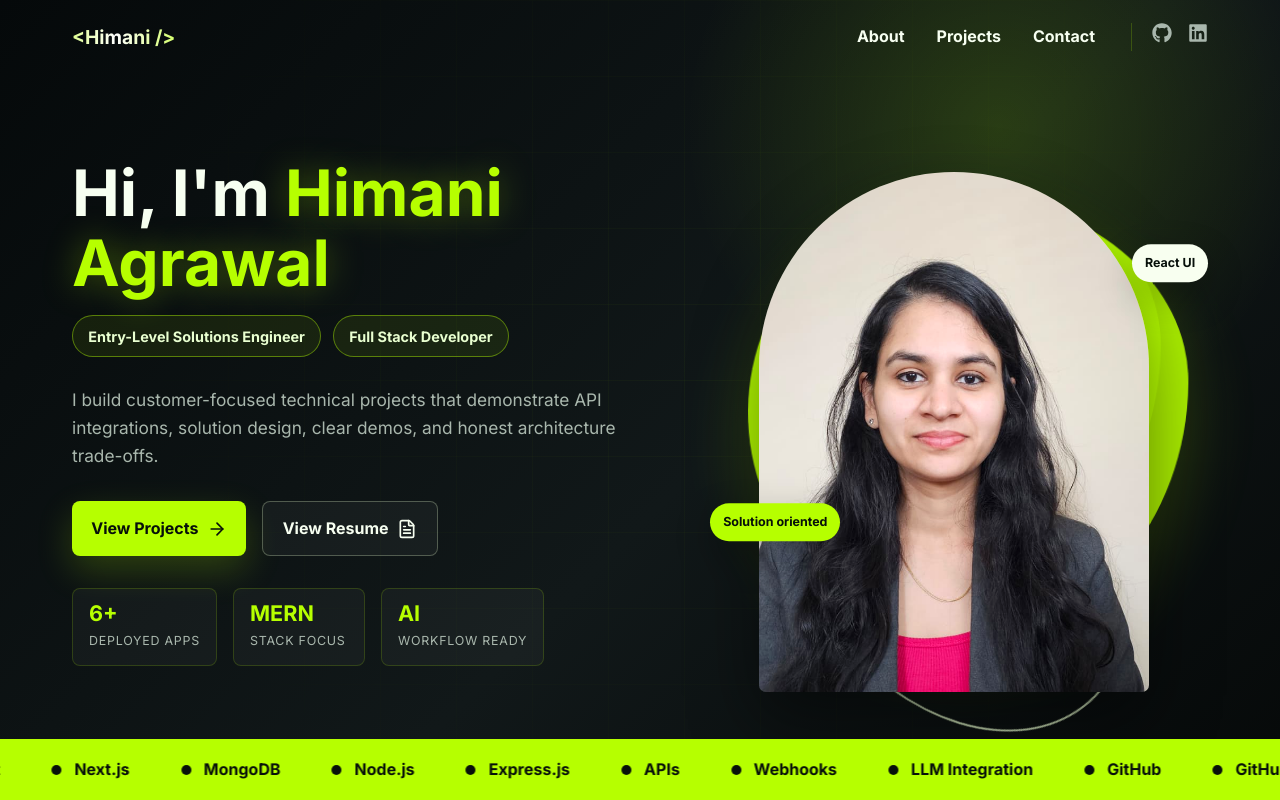
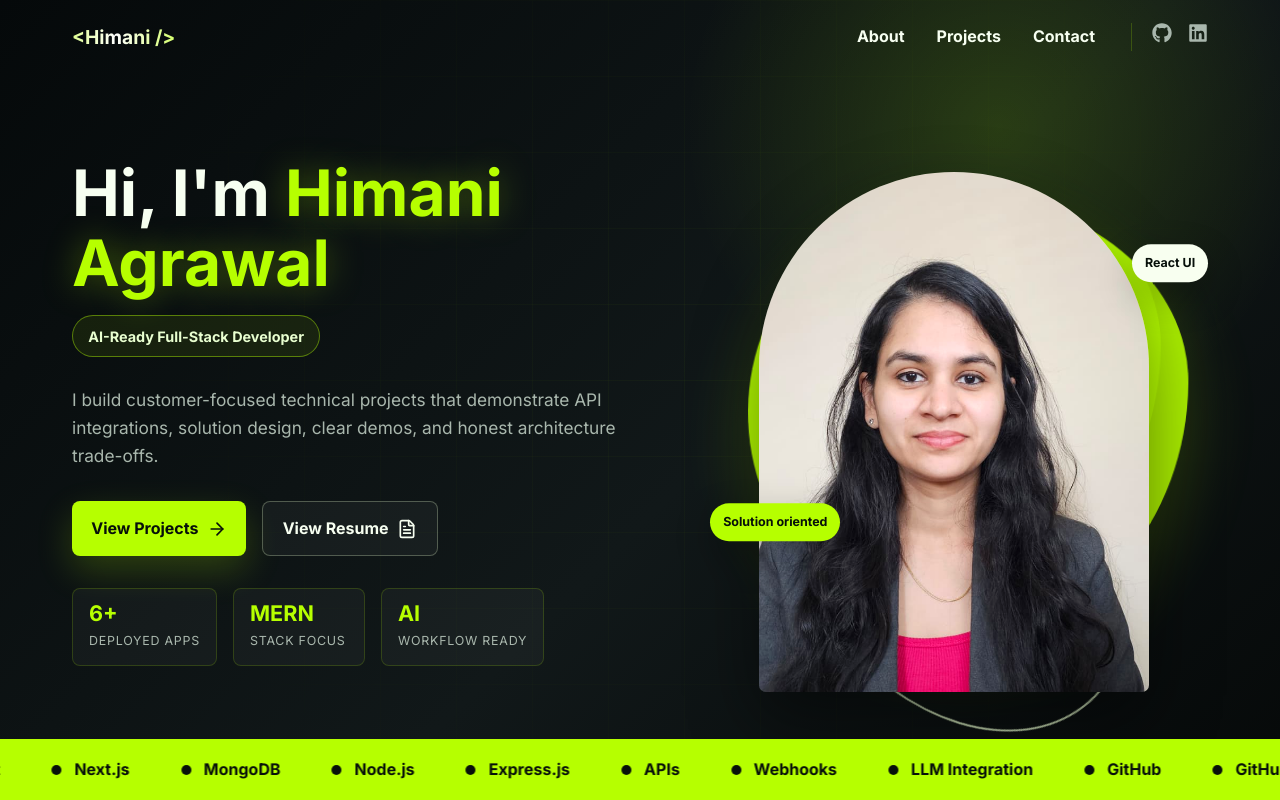
Before and after one commit to him-agni/portfolio, a React (Vite) app: page /projects/1 in a window 1280 px wide. Shown: the top 800 px of the page. Built offline with nearby package versions, Linux system fonts and the light colour scheme.

Commit message:
Reposition portfolio for AI-ready full-stack roles

```diff
--- a/index.html
+++ b/index.html
@@ -4,22 +4,22 @@
     <meta charset="UTF-8" />
     <link rel="icon" type="image/svg+xml" href="/favicon.svg" />
     <meta name="viewport" content="width=device-width, initial-scale=1.0" />
-    <title>Himani Agrawal | Entry-Level Solutions Engineer</title>
-    <meta name="description" content="Entry-level Solutions Engineer portfolio featuring hands-on API integrations, technical demos, architecture notes, and simulated sales-cycle artifacts." />
+    <title>Himani Agrawal | AI-Ready Full-Stack Developer</title>
+    <meta name="description" content="AI-ready full-stack developer portfolio featuring hands-on API integrations, technical demos, architecture notes, and production-minded projects." />
     <meta name="author" content="Himani Agrawal" />
     <meta name="theme-color" content="#05090a" />
     <link rel="canonical" href="https://him-agni.github.io/portfolio/" />
 
     <meta property="og:type" content="website" />
-    <meta property="og:site_name" content="Himani Agrawal — Entry-Level Solutions Engineer" />
-    <meta property="og:title" content="Himani Agrawal | Entry-Level Solutions Engineer" />
+    <meta property="og:site_name" content="Himani Agrawal — AI-Ready Full-Stack Developer" />
+    <meta property="og:title" content="Himani Agrawal | AI-Ready Full-Stack Developer" />
     <meta property="og:description" content="Hands-on API integrations, technical demos, architecture notes, and clearly labeled simulated sales-cycle artifacts." />
     <meta property="og:url" content="https://him-agni.github.io/portfolio/" />
     <meta property="og:image" content="https://github.com/user-attachments/assets/789c3b75-9a46-4acd-b66b-38db771bee5d" />
-    <meta property="og:image:alt" content="Himani Agrawal's entry-level Solutions Engineer portfolio" />
+    <meta property="og:image:alt" content="Himani Agrawal's AI-ready full-stack developer portfolio" />
 
     <meta name="twitter:card" content="summary_large_image" />
-    <meta name="twitter:title" content="Himani Agrawal | Entry-Level Solutions Engineer" />
+    <meta name="twitter:title" content="Himani Agrawal | AI-Ready Full-Stack Developer" />
     <meta name="twitter:description" content="Hands-on API integrations, technical demos, architecture notes, and clearly labeled simulated sales-cycle artifacts." />
     <meta name="twitter:image" content="https://github.com/user-attachments/assets/789c3b75-9a46-4acd-b66b-38db771bee5d" />
   </head>
--- a/src/components/About.jsx
+++ b/src/components/About.jsx
@@ -10,14 +10,14 @@ const About = () => {
           <div className="about-content">
             <h2 className="heading-lg">About <span className="text-gradient">Me</span></h2>
             <p className="about-text">
-              I'm an entry-level Solutions Engineer candidate with a full-stack engineering foundation. I built this portfolio to demonstrate how I approach realistic customer problems, API integrations, technical demos, architecture decisions, and implementation trade-offs.
+              I'm an AI-ready full-stack developer with a foundation in building practical, customer-focused applications. I built this portfolio to demonstrate how I approach realistic problems, API integrations, technical demos, architecture decisions, and implementation trade-offs.
             </p>
             <p className="about-text">
-              My experience comes from hands-on portfolio projects and self-directed learning across APIs, webhooks, authentication, data flows, observability, and technical documentation. I'm ready to bring that foundation, curiosity, and communication-first mindset to an entry-level team.
+              My experience comes from hands-on portfolio projects and self-directed learning across APIs, webhooks, authentication, data flows, observability, and technical documentation. I'm ready to bring that foundation, curiosity, and communication-first mindset to a collaborative development team.
             </p>
             <div className="status-badge">
               <span className="pulse-dot"></span>
-              Open to entry-level Solutions Engineer and Sales Engineer opportunities — Austin or remote
+              Open to AI-ready full-stack developer roles — Austin or remote
             </div>
           </div>
 
--- a/src/components/Contact.jsx
+++ b/src/components/Contact.jsx
@@ -10,16 +10,16 @@ const Contact = () => {
         <div className="contact-container glass-panel">
           <div className="section-header">
             <h2 className="heading-lg">Get In <span className="text-gradient">Touch</span></h2>
-            <p className="section-subtitle">Open to entry-level Solutions Engineer and Sales Engineer opportunities.</p>
+            <p className="section-subtitle">Open to AI-ready full-stack developer roles.</p>
           </div>
 
           <div className="contact-links">
-            <a href="mailto:himani.agrawal.us@gmail.com" className="contact-card glass group">
+            <a href="mailto:himaniagrawal.jsx@gmail.com" className="contact-card glass group">
               <div className="icon-wrapper">
                 <Mail size={28} />
               </div>
               <h3>Email</h3>
-              <p className="contact-email">himani.agrawal.us@gmail.com</p>
+              <p className="contact-email">himaniagrawal.jsx@gmail.com</p>
             </a>
 
             <a href="https://www.linkedin.com/in/himani--agrawal/" target="_blank" rel="noreferrer" className="contact-card glass group">
@@ -27,7 +27,7 @@ const Contact = () => {
                 <FaLinkedin size={28} />
               </div>
               <h3>LinkedIn</h3>
-              <p>Connect about entry-level Solutions Engineering opportunities.</p>
+              <p>Connect about AI-ready full-stack developer roles.</p>
             </a>
 
             <a href="https://github.com/him-agni" target="_blank" rel="noreferrer" className="contact-card glass group">
--- a/src/components/Hero.jsx
+++ b/src/components/Hero.jsx
@@ -35,8 +35,7 @@ const Hero = () => {
             Hi, I'm <span>Himani Agrawal</span>
           </h1>
           <div className="role-capsules" aria-label="Professional roles">
-            <span>Entry-Level Solutions Engineer</span>
-            <span>Full Stack Developer</span>
+            <span>AI-Ready Full-Stack Developer</span>
           </div>
           <p className="hero-description">
             I build customer-focused technical projects that demonstrate API integrations, solution design, clear demos, and honest architecture trade-offs.
--- a/src/components/ProjectDetail.jsx
+++ b/src/components/ProjectDetail.jsx
@@ -146,9 +146,9 @@ const ProjectDetail = () => {
         <hr className="detail-divider" />
 
         <section className="detail-section">
-          <span className="section-label">// SOLUTIONS ENGINEERING ARTIFACTS</span>
+          <span className="section-label">// TECHNICAL DISCOVERY ARTIFACTS</span>
           <p className="detail-text-muted">
-            Practice exercises in the artifacts an SE produces during a technical sales cycle — written from this project's actual architecture.
+            Practice exercises in technical discovery artifacts used during an evaluation cycle — written from this project's actual architecture.
           </p>
           <div className="artifacts-grid">
             {project.artifacts.map((artifact, i) => (
```
Also changed, not shown: 1 other file (tests, documents, lock files or other folders).
